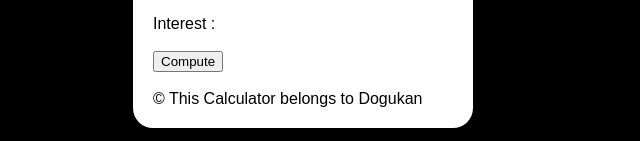
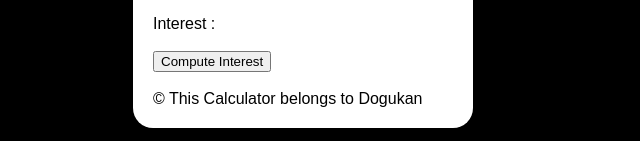
Before and after one commit to DogukanCifci/HTML-CSS, a plain HTML site: page IBM/vftvk-Simple-Interest-Calculator-master/index.html in a window 1280 px wide. Shown: the part 202-343 px from the top of the page, without its empty margins (525-1165 px from the left). Drawn offline with Linux system fonts and the light colour scheme.

Commit message:
final task completed

```diff
--- a/vftvk-Simple-Interest-Calculator-master/index.html
+++ b/IBM/vftvk-Simple-Interest-Calculator-master/index.html
@@ -28,7 +28,7 @@
                 <option value="10">10</option>
             </select><br><br>
             Interest : <span id="result"></span><br><br>
-            <button onclick="compute()">Compute</button><br><br>
+            <button onclick="compute()">Compute Interest</button><br><br>
             <footer>  &#169; This Calculator belongs to Dogukan </footer>
        </div>
 
```
Also changed, not shown: IBM/vftvk-Simple-Interest-Calculator-master/script.js (renamed from vftvk-Simple-Interest-Calculator-master/script.js), IBM/vftvk-Simple-Interest-Calculator-master/style.css (renamed from vftvk-Simple-Interest-Calculator-master/style.css), 10 other files.
